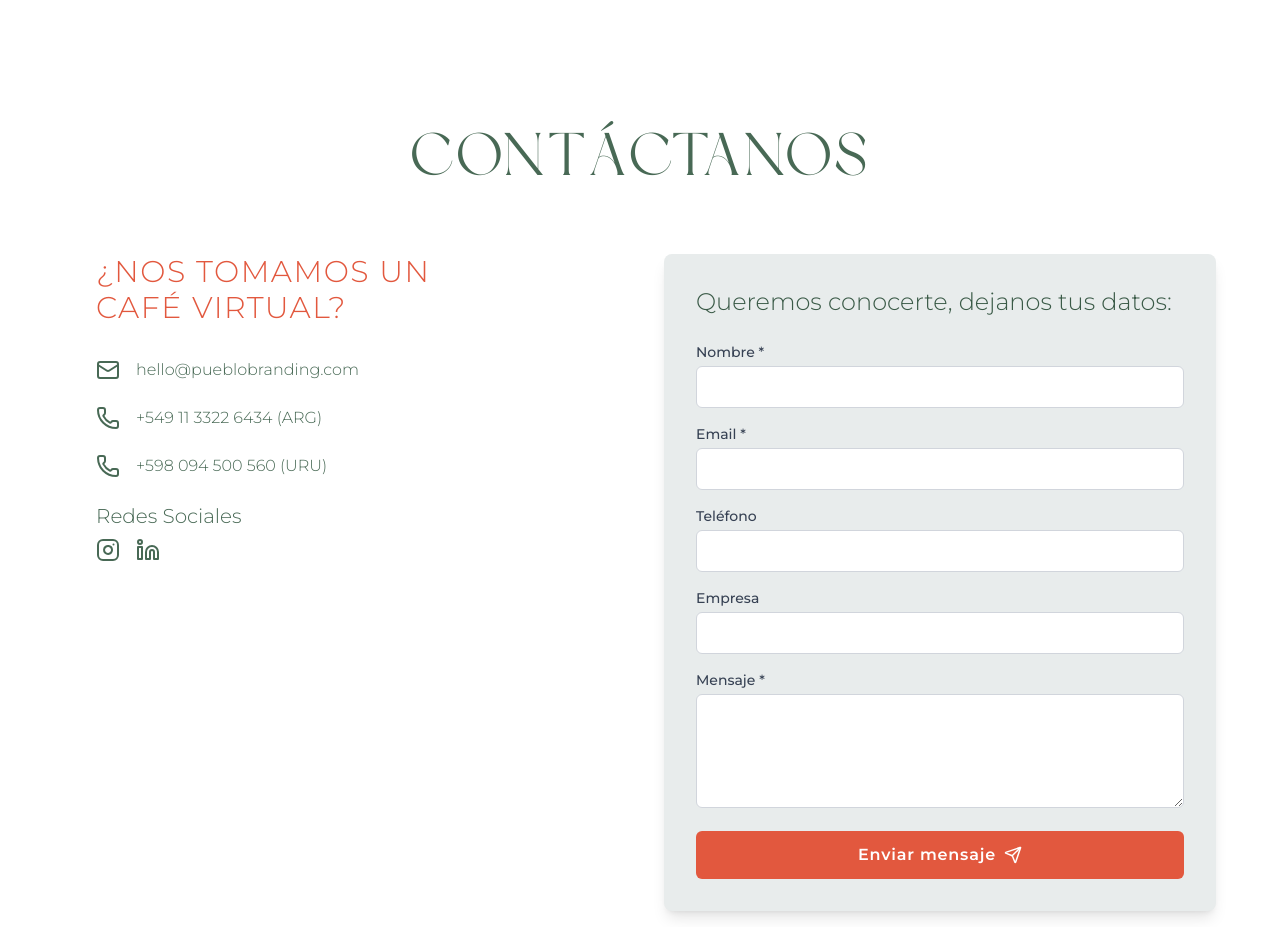
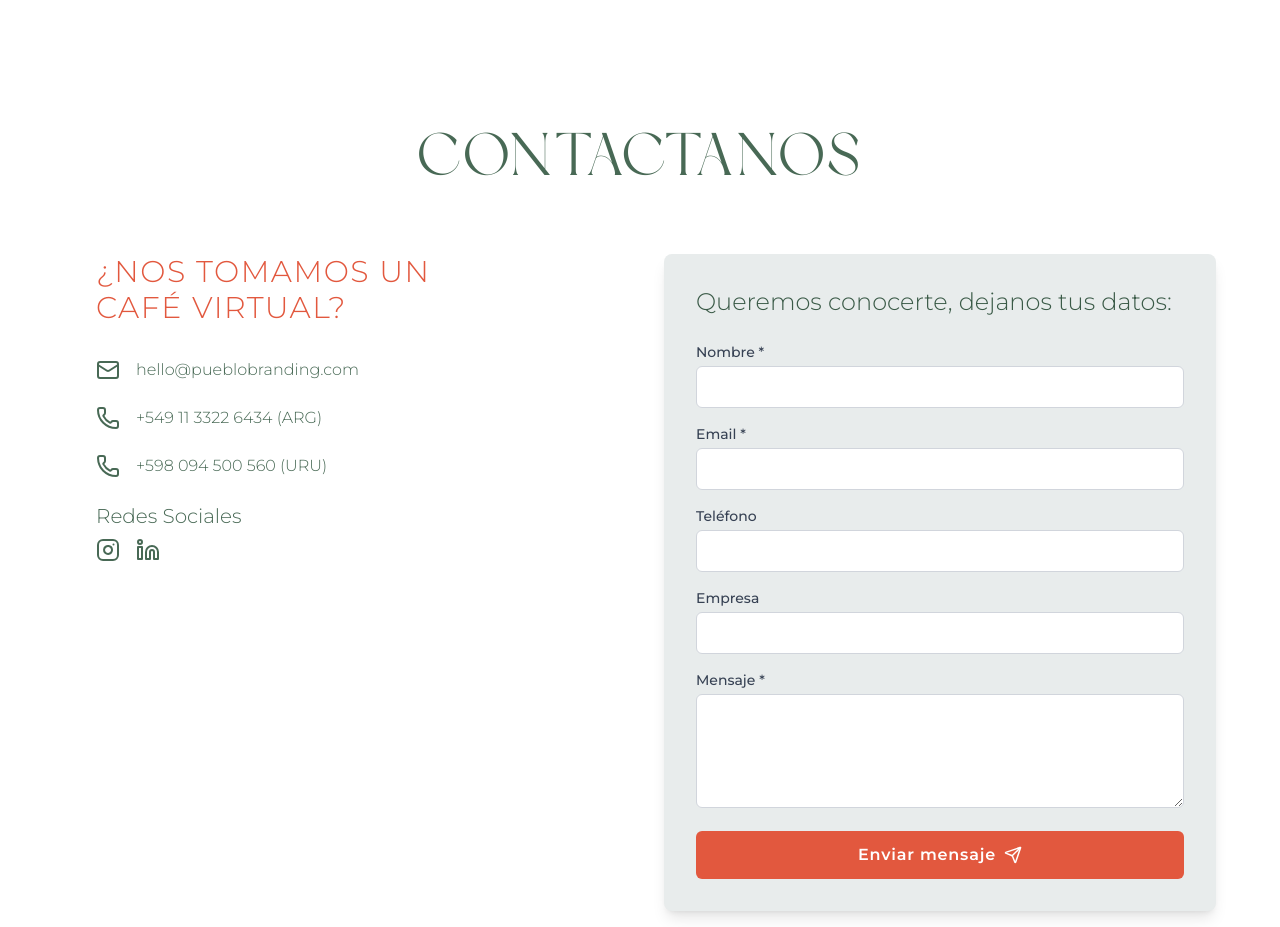
Before and after one commit to pueblobranding/pueblo, a Next.js app: page / in a window 1280 px wide. Shown: the part 3600-4527 px from the top of the page. Built offline with nearby package versions, Linux system fonts and the light colour scheme.

Commit message:
Fix title spelling in ContactoSection: change "CONTÁCTANOS" to "CONTACTANOS" for consistency.

```diff
--- a/components/contacto.tsx
+++ b/components/contacto.tsx
@@ -50,7 +50,7 @@ export default function ContactoSection() {
             <div className="container mx-auto max-w-6xl">
                 {/* Título principal */}
                 <h1 style={{ fontFamily: 'dream-avenue'}} className="text-verde-opalo-100 text-4xl md:text-5xl lg:text-6xl text-center mb-16 tracking-wider mt-20">
-                    CONTÁCTANOS
+                    CONTACTANOS
                 </h1>
 
                 <div className="grid grid-cols-1 md:grid-cols-2 gap-12">
```
